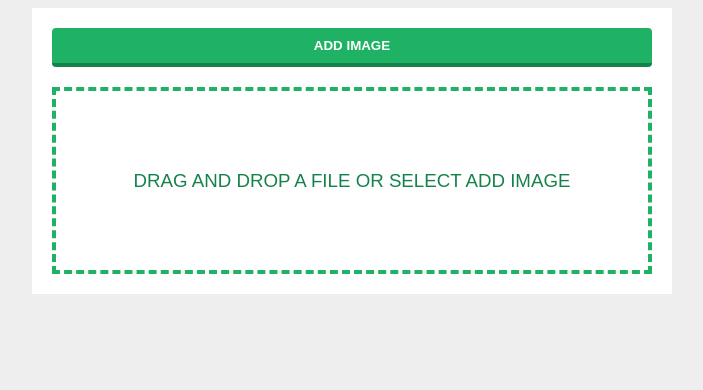
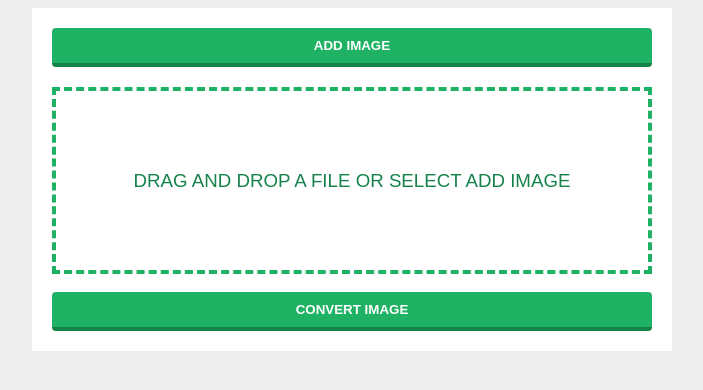
Before and after one commit to 1derek1/DesignerPort_Web, a Flask app: page / in a window 1280 px wide. Shown: the top 390 px of the page, without its empty margins (288-991 px from the left). Run offline with Flask 2, Linux system fonts and the light colour scheme.

Commit message:
Convert image button add

```diff
--- a/templates/index.html
+++ b/templates/index.html
@@ -9,6 +9,7 @@
 <body>
     <script class="jsbin" src="https://ajax.googleapis.com/ajax/libs/jquery/1/jquery.min.js"></script>
     <div class="file-upload">
+
         <button class="file-upload-btn" type="button" onclick="$('.file-upload-input').trigger( 'click' )">Add
             Image</button>
 
@@ -18,6 +19,7 @@
                 <h3>Drag and drop a file or select add Image</h3>
             </div>
         </div>
+
         <div class="file-upload-content">
             <img class="file-upload-image" src="#" alt="your image" />
             <div class="image-title-wrap">
@@ -25,6 +27,9 @@
                         class="image-title">Uploaded Image</span></button>
             </div>
         </div>
+        <br>
+        <button class="file-upload-btn" type="button" onclick="$('.file-upload-input').trigger( 'click' )">Convert
+            Image</button>
     </div>
 </body>
 
@@ -37,6 +42,7 @@
             reader.onload = function (e) {
                 $('.image-upload-wrap').hide();
 
+                //file upload image
                 $('.file-upload-image').attr('src', e.target.result);
                 $('.file-upload-content').show();
 
```
